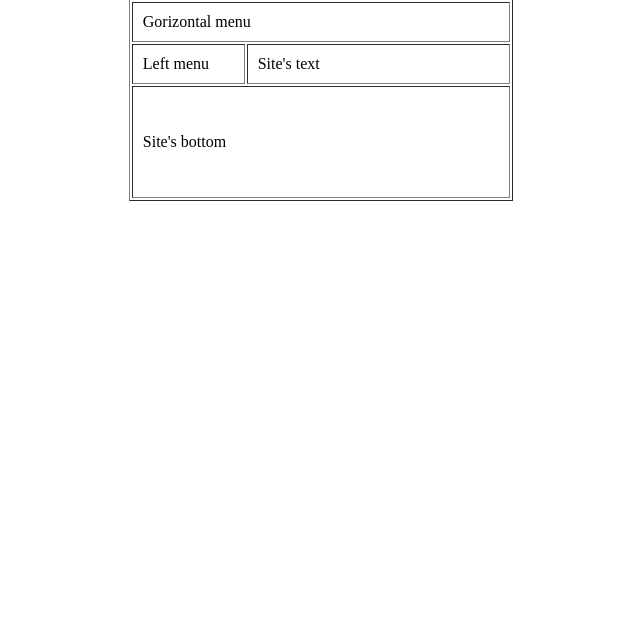
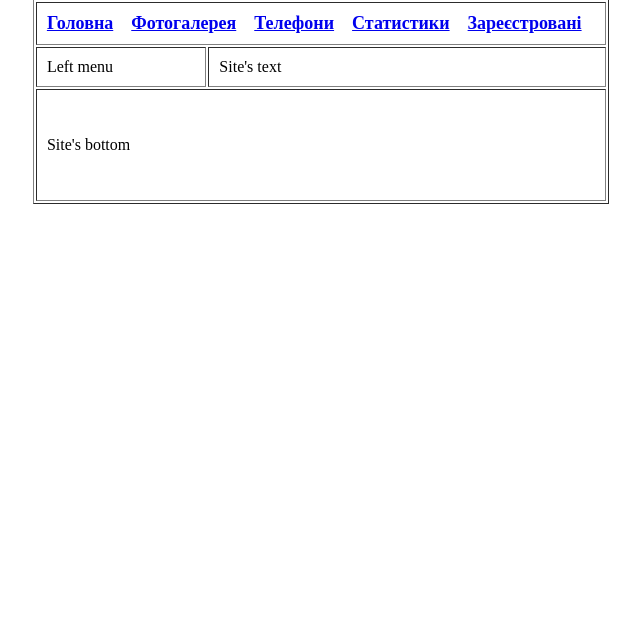
Before and after one commit to Roman-Tkachuk/Roman-Tkachuk.github.io, a plain HTML site: page index.html in a window 1280 px wide. Shown: the part 183-800 px from the top of the page, without its empty margins (319-959 px from the left). Drawn offline with Linux system fonts and the light colour scheme.

Commit message:
06 - Горизонтальне меню

```diff
--- a/index.html
+++ b/index.html
@@ -14,7 +14,17 @@
             </td>
         </tr>
         <tr>
-            <td colspan="2">Gorizontal menu</td>
+            <td colspan="2">
+                <font size ="4">
+                    <b>
+                        <a href="#">Головна</a>&nbsp; &nbsp;
+                        <a href="#">Фотогалерея</a>&nbsp; &nbsp;
+                        <a href="#">Телефони</a>&nbsp; &nbsp;
+                        <a href="#">Статистики</a>&nbsp; &nbsp;
+                        <a href="#">Зареєстровані</a>&nbsp; &nbsp;
+                    </b>
+                </font>
+            </td>
         </tr>
         <tr>
             <td width="30%" valign="top">Left menu</td>
```
